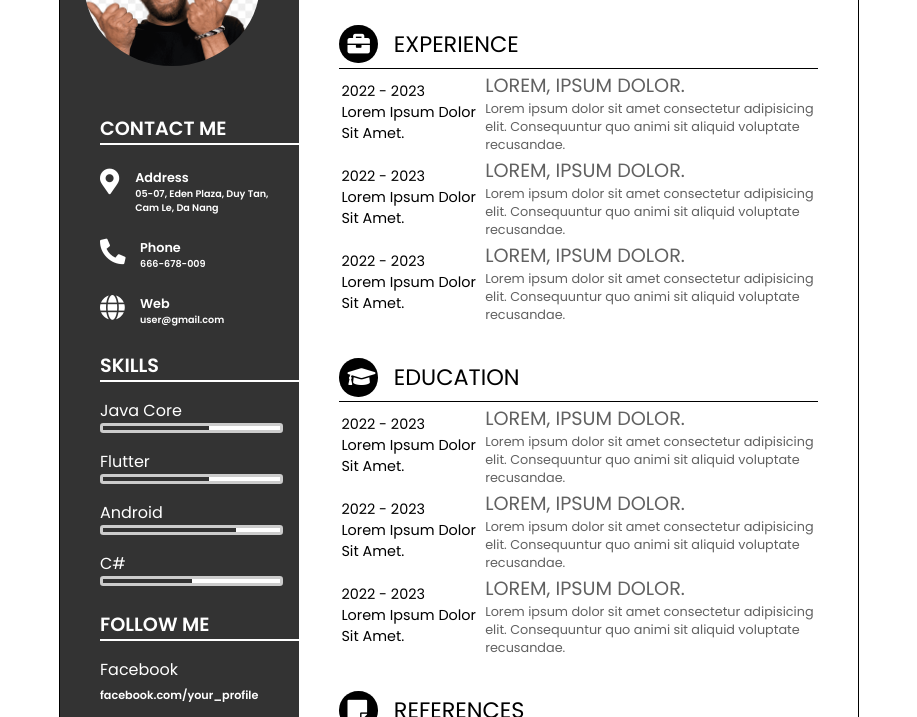
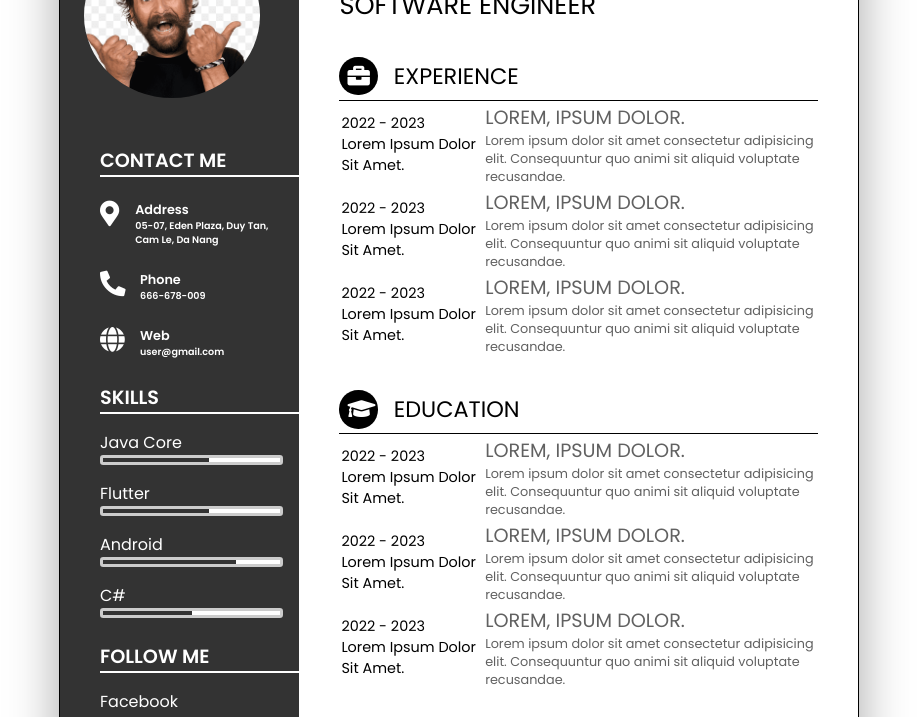
Before and after one commit to dtvn-training/2023-dn-LeNguyenTrongHieu-demoCV-practice, a plain HTML site: page index.html in a window 1280 px wide. Shown: the part 156-873 px from the top of the page, without its empty margins (181-1098 px from the left). Drawn offline with Linux system fonts and the light colour scheme.

Commit message:
fix layout

```diff
--- a/assets/css/style.css
+++ b/assets/css/style.css
@@ -17,7 +17,8 @@ body {
     width: 50rem;
     border: .1rem solid #000;
     cursor: default;
-    margin: 2rem;
+    margin: 4rem;
+    box-shadow: rgba(0, 0, 0, 0.35) 0 1rem 3rem;
 }
 
 .container #left-resume {
```
